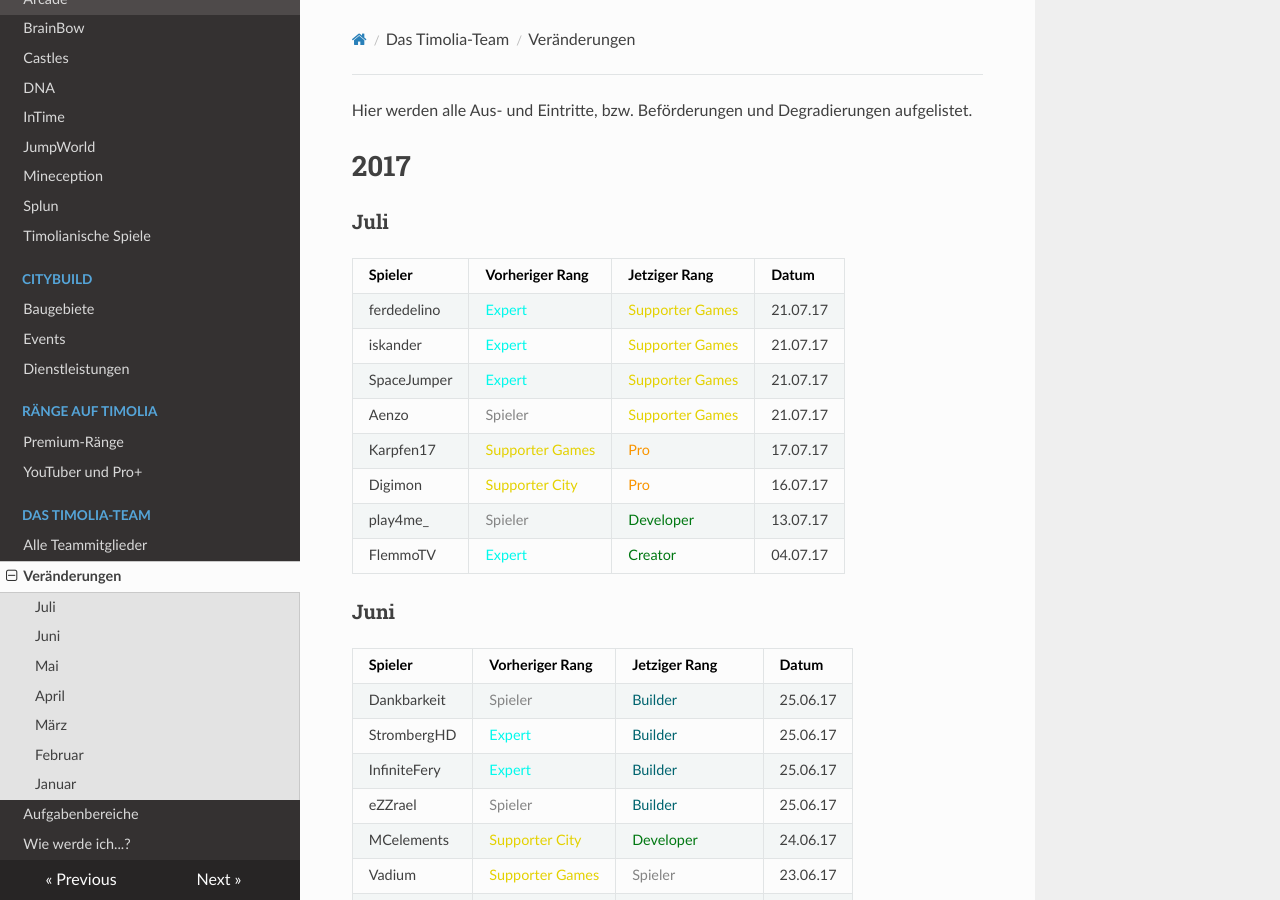
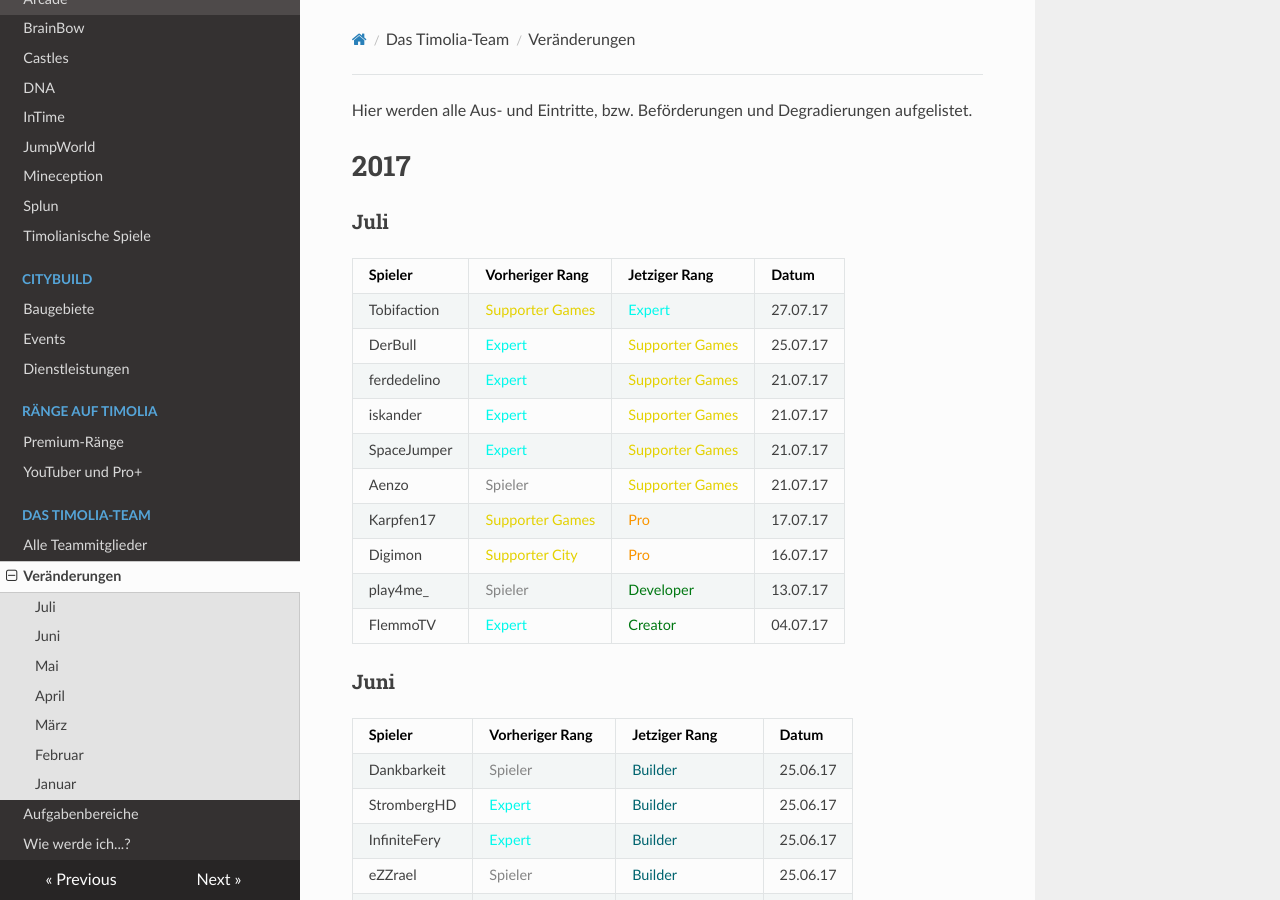
Before and after one commit to TimoliaDE/HowTo, an MkDocs documentation site: the page built from docs/team/changes.md, in a window 1280 px wide and 900 px high. Built offline with MkDocs 1.6.1, drawn with Linux system fonts in a browser that asks for light colours; nearby versions of some CDN libraries; old or Windows-style settings are respelled for this version of MkDocs.

Commit message:
Update changes.md

```diff
--- a/docs/team/changes.md
+++ b/docs/team/changes.md
@@ -5,6 +5,8 @@ Hier werden alle Aus- und Eintritte, bzw. Beförderungen und Degradierungen aufg
 ###<strong>Juli</strong>
 | Spieler | Vorheriger Rang | Jetziger Rang | Datum |
 | ------ | ------ | ------ | ------ |
+|Tobifaction | <span style="color:#E4D100">Supporter Games</span> | <span style="color:#00F9EC">Expert</span> | 27.07.17 |
+|DerBull | <span style="color:#00F9EC">Expert</span> | <span style="color:#E4D100">Supporter Games</span> | 25.07.17 |
 |ferdedelino | <span style="color:#00F9EC">Expert</span> | <span style="color:#E4D100">Supporter Games</span> | 21.07.17 |
 |iskander | <span style="color:#00F9EC">Expert</span> | <span style="color:#E4D100">Supporter Games</span> | 21.07.17 |
 |SpaceJumper | <span style="color:#00F9EC">Expert</span> | <span style="color:#E4D100">Supporter Games</span> | 21.07.17 |
```
